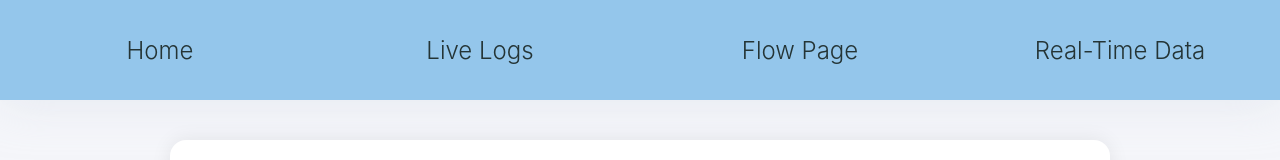
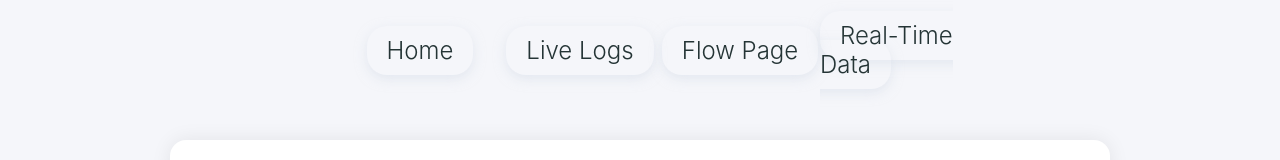
Before and after one commit to buntrylay/Battery_Manufacturing_Digital_Twin, a React (Create React App) app in the folder frontend/: page / in a window 1280 px wide. Shown: the top 160 px of the page. Built offline with nearby package versions, Linux system fonts and the light colour scheme; no server answers.

Commit message:
Improves navbar layout and link styling
Centers navigation elements, refines spacing, and enhances link appearance for better visual consistency and interactivity. Updates hover and active states to improve user experience.

```diff
--- a/frontend/src/styles/App.css
+++ b/frontend/src/styles/App.css
@@ -14,10 +14,8 @@ body {
 
 .App-main {
   flex: 1;
-  min-height: calc(100vh - 80px); /* ✅ fill screen minus footer height */
+  min-height: calc(100vh - 80px);
 }
-
-
 
 /* optional: center main container */
 .container {
--- a/frontend/src/styles/Navbar.css
+++ b/frontend/src/styles/Navbar.css
@@ -1,23 +1,20 @@
 /* Icons */
 nav {
   display: flex;
-  justify-content: space-between;
+  justify-content: center;
   align-items: center;
   padding: 0 20px;
-  background-color: #94c6eb;
   height: 100px;
-  box-shadow: 0 0 50px rgba(209, 217, 229, 0.51);
 }
 
 .nav-links {
   position: absolute;
-  right: 0;
-  padding-block: 20px;
+  padding-block: 10px;
   z-index: 100;
   list-style: none;
-  width: 100%;
+  width: 50%;
   display: grid;
-  grid-template-columns: 1fr 1fr 1fr 1fr;
+  grid-template-columns: repeat(4, 1fr);
   place-items: center;
 }
 
@@ -35,6 +32,10 @@ nav {
   font-weight: 300;
   text-decoration: none !important;
   color: #243435;
+  border-radius: 20px;
+  padding: 10px 20px;
+  box-shadow: 0 4px 12px rgba(209, 217, 229, 0.51);
+  min-width: 100%;
 }
 .nav-links a:active {
   font-size: x-large;
@@ -42,11 +43,26 @@ nav {
   text-decoration: none !important;
   color: #3b5355;
 }
+
+.nav-links a:hover,
+.nav-links a:focus {
+  border-color: rgba(0, 0, 0, 0.15);
+  box-shadow: rgba(0, 0, 0, 0.1) 0 4px 12px;
+  color: rgba(0, 0, 0, 0.65);
+}
+
 .nav-links a:hover {
-  padding: 10px;
-  background-color: #e6fdff;
-  border-radius: 4px;
+  transform: translateY(-1px);
 }
+
+.nav-links a:active {
+  background-color: #f0f0f1;
+  border-color: rgba(0, 0, 0, 0.15);
+  box-shadow: rgba(0, 0, 0, 0.06) 0 2px 4px;
+  color: rgba(0, 0, 0, 0.65);
+  transform: translateY(0);
+}
+
 .navbar-logo {
   max-height: 100px;
   display: flex;
```
